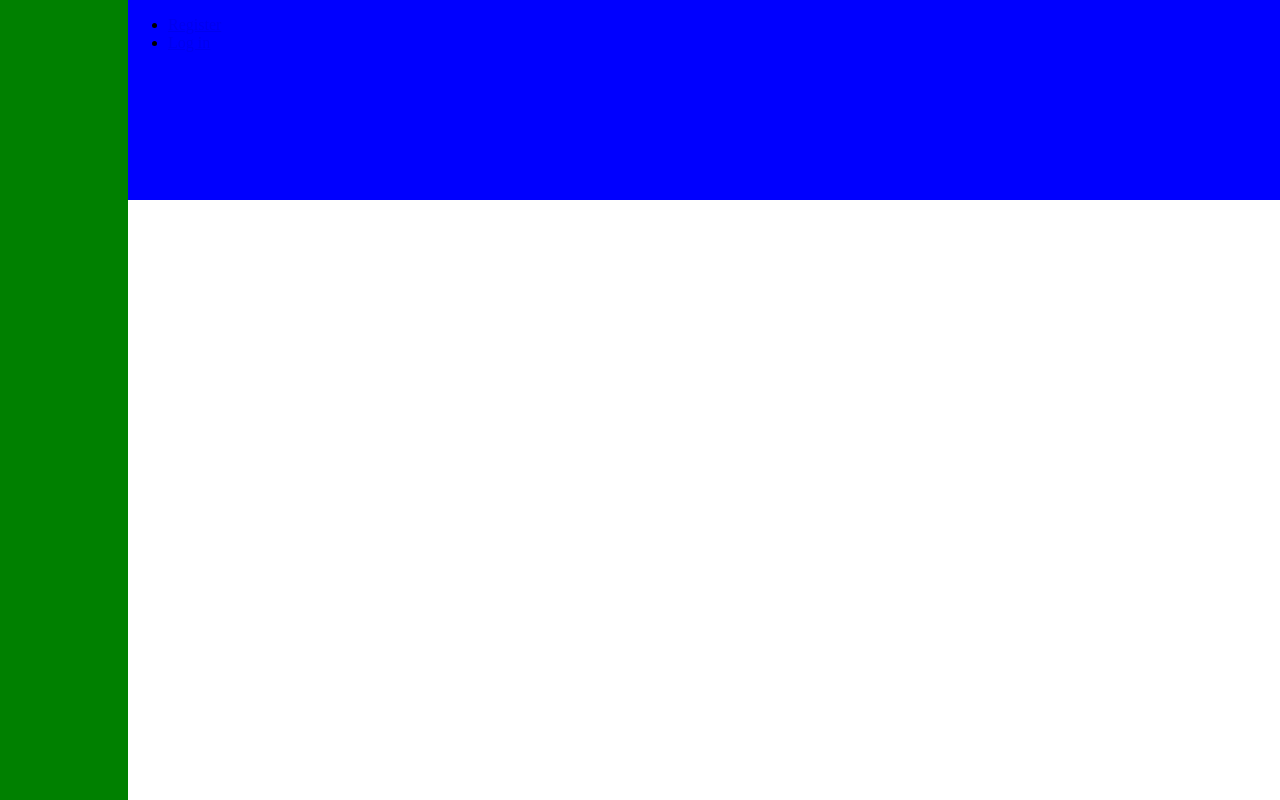
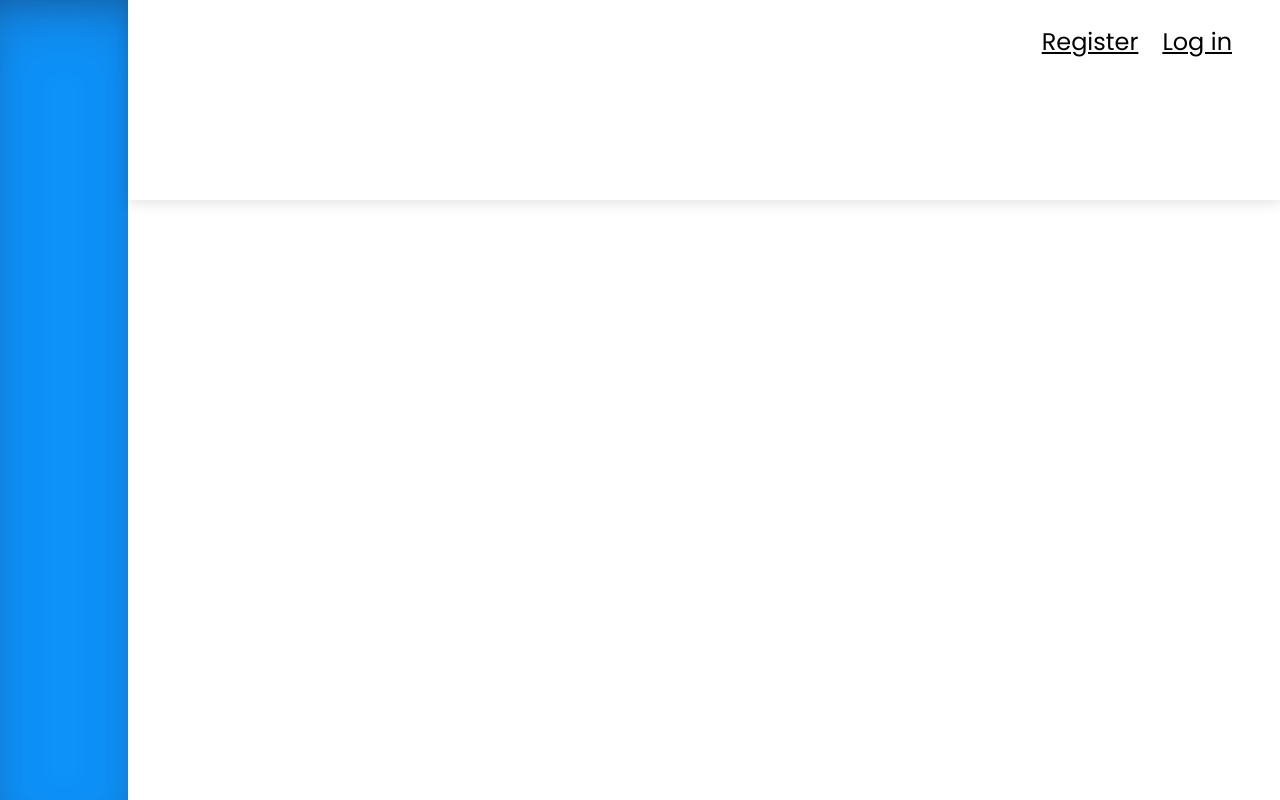
Before and after one commit to baldx/elderly-home-page, a plain HTML site: page index.html in a window 1280 px wide. Drawn offline with Linux system fonts and the light colour scheme.

Commit message:
style & position login and register

```diff
--- a/style.css
+++ b/style.css
@@ -1,26 +1,58 @@
 body {
     margin: 0px;
-    display: grid;
-    grid-template-columns: 1fr, 4fr;
-    grid-template-rows: 1fr, 10fr;
     width: 100vw;
     height: 100vh;
+    display: grid;
+    font-family: "Poppins";
 }
 
 * {
     box-sizing: border-box;
 }
 
+:root {
+    --black: #0C1618;
+    --green: #004643;
+    --cornsilk: #
+    FAF4D3;
+    --gold: #D1AC00;
+    --peach: #F6BE9A;
+    --blue: #0D92F9;
+}
+
 nav {
     height: 25vh;
     width: 90vw;
-    background: blue;
+    background: var(--cornsilk);
     justify-self: end;
+    box-shadow: rgba(0, 0, 0, 0.1) 0px 4px 12px;
+    z-index: 1;
+    display: flex;
+    justify-content: end;
 }
 
 aside {
     height: 100vh;
     width: 10vw;
-    background: green;
+    background: var(--blue);
+    box-shadow: rgba(50, 50, 93, 0.25) 0px 30px 60px -12px inset, rgba(0, 0, 0, 0.3) 0px 18px 36px -18px inset;
     position: absolute;
 }
+
+ul {
+    list-style-type: none;
+    display: flex;
+    font-size: 1.5em;
+    gap: 1em;
+    margin: 1em;
+    padding-right: 1em;
+    width: fit-content;
+    height: fit-content;
+    display: flex;
+    justify-content: center;
+    justify-self: end;
+}
+
+a {
+    color: black;
+}
```
